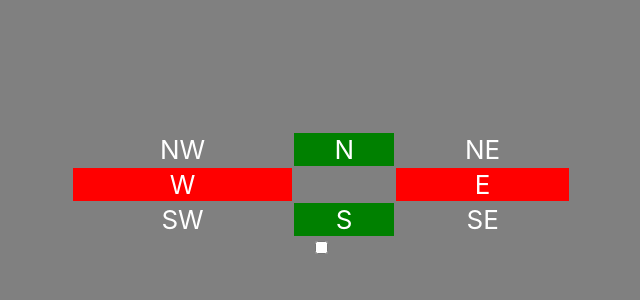
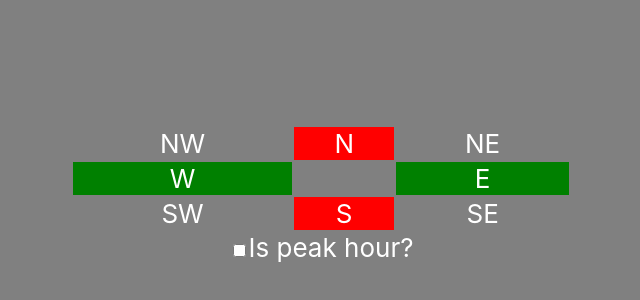
Before and after one commit to thiagoauper/Traffic-light-system-react, a React (Create React App) app: page / in a window 1280 px wide. Shown: the part 206-506 px from the top of the page, without its empty margins (319-959 px from the left). Built offline with nearby package versions, Linux system fonts and the light colour scheme.

Commit message:
Defining peak hour label.

```diff
--- a/src/App.tsx
+++ b/src/App.tsx
@@ -48,7 +48,10 @@ function App() {
             <td>SE</td>
           </tr>
         </table>
-        <input type="checkbox" defaultChecked={isPeakHour} onChange={() => togglePeakHour()} value="Is peak hoour?" />
+        <div>
+          <input type="checkbox" defaultChecked={isPeakHour} onChange={() => togglePeakHour()} name="isPeakHourCheckBox" />
+          <label htmlFor="isPeakHourCheckBox">Is peak hour?</label>
+        </div>
       </header>
     </div>
   );
```
